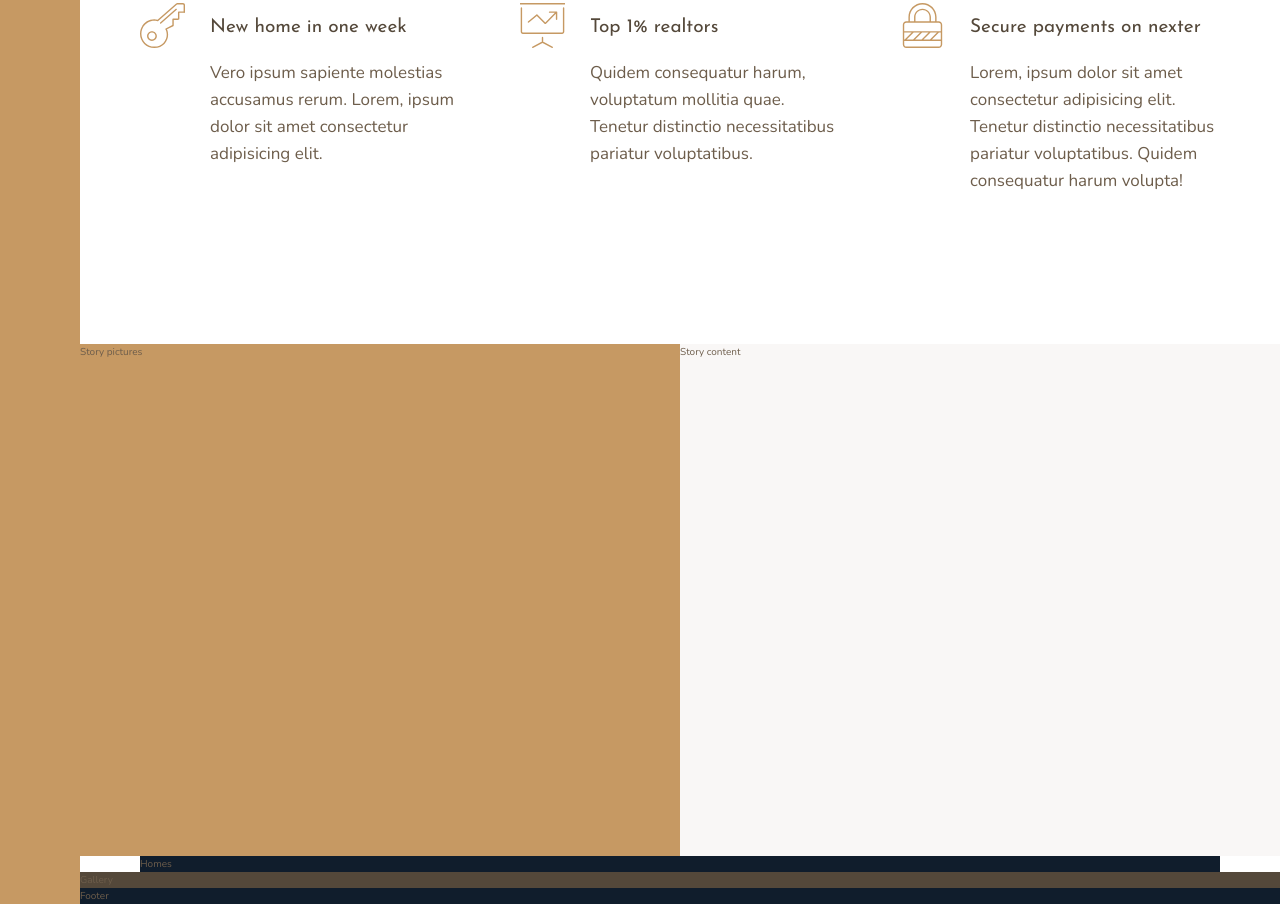
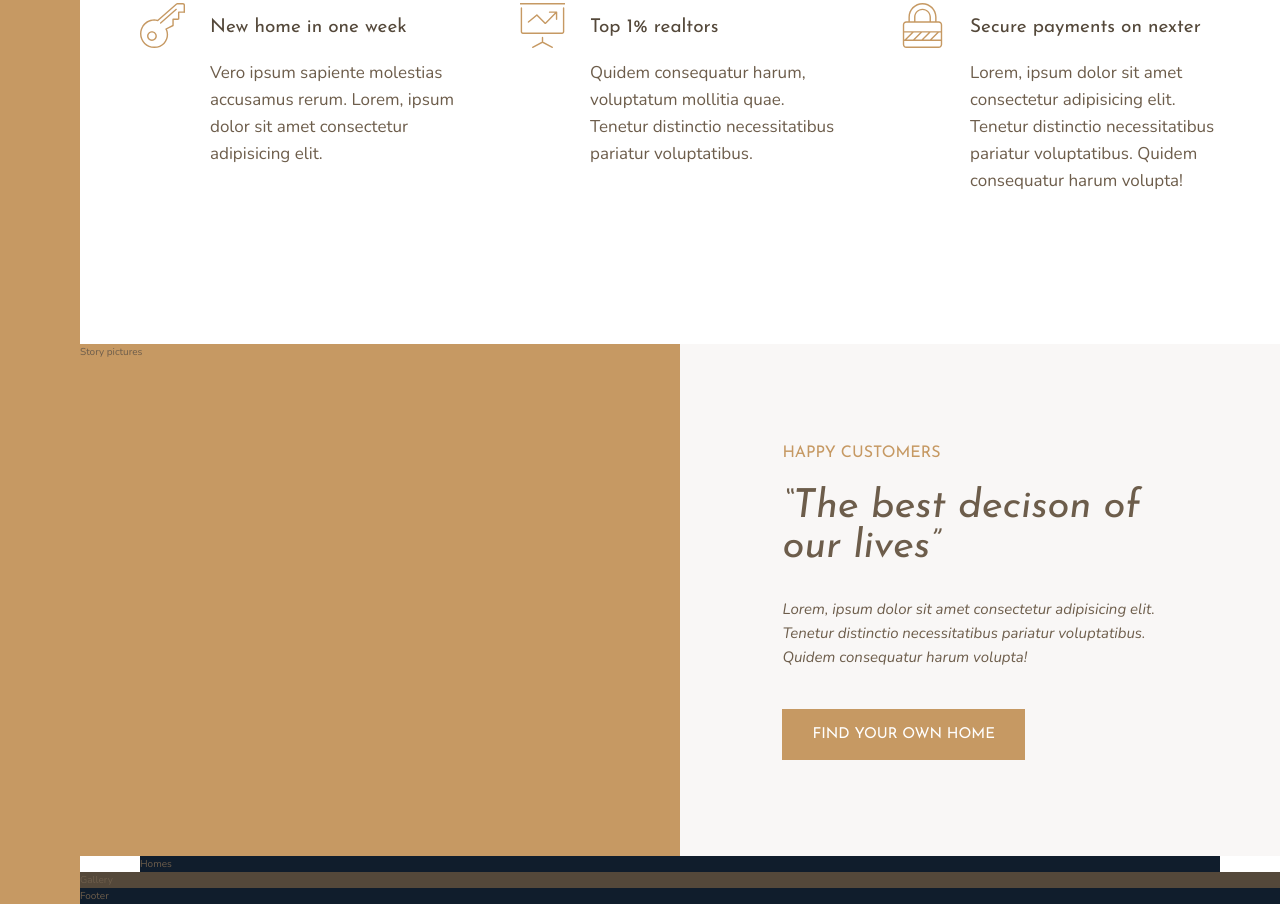
Before and after one commit to antebozic/nexter, a website: page index.html in a window 1280 px wide. Shown: the part 991-1895 px from the top of the page. Drawn offline with nearby package versions, Linux system fonts and the light colour scheme.

Commit message:
story content section styling

```diff
--- a/index.html
+++ b/index.html
@@ -92,7 +92,12 @@
         </div>
 
         <div class="story__content">
-            Story content
+            <h3 class="heading-3 mb-sm">Happy Customers</h3>
+            <h2 class="heading-2 mb-md" heading-2--dark>&ldquo;The best decison of our lives&rdquo;</h2>
+            <p class="story__text">
+                Lorem, ipsum dolor sit amet consectetur adipisicing elit. Tenetur distinctio necessitatibus pariatur voluptatibus. Quidem consequatur harum volupta!
+            </p>
+            <button class="btn">Find your own home</button>
         </div>
 
         <section class="homes">
--- a/sass/_story.scss
+++ b/sass/_story.scss
@@ -7,5 +7,23 @@
     &__content {
         background-color: $color-grey-light-1;
         grid-column: col-start 5 / full-end;
+
+        padding: 6rem 8vw;
+
+        display: flex;
+        flex-direction: column;
+        justify-content: center;
+        align-items: flex-start;
+
+        //grid solution
+        // display: grid;
+        // align-content: center;
+        // justify-items: start;
+    }
+
+    &__text {
+        font-size: 1.5rem;
+        font-style: italic;
+        margin-bottom: 4rem;
     }
 }
--- a/sass/_typography.scss
+++ b/sass/_typography.scss
@@ -9,10 +9,19 @@
 
 .heading-2 {
     @extend %heading;
+    font-size: 4rem;
+    font-style: italic;
+    line-height: 1;
+
+    &--light { color: $color-grey-light-1; }
+    &--dark { color: $color-grey-dark-1; }
 }
 
 .heading-3 {
     @extend %heading;
+    font-size: 1.6rem;
+    color: $color-primary;
+    text-transform: uppercase;
 }
 
 .heading-4 {
@@ -20,6 +29,27 @@
     font-size: 1.9rem;
 
     &--light { color: $color-grey-light-1; }
-
     &--dark { color: $color-grey-dark-1; }
 }
+
+.btn {
+    background-color: $color-primary;
+    color: #fff;
+    border: none;
+    border-radius: 0;
+    font-family: $font-display;
+    font-size: 1.5rem;
+    text-transform: uppercase;
+    padding: 1.8rem 3rem;
+    cursor: pointer;
+    transition: .2s all;
+
+    &:hover {
+        background-color: $color-primary-dark;
+    }
+}
+
+.mb-sm { margin-bottom: 2rem; }
+.mb-md { margin-bottom: 3rem; }
+.mb-lg { margin-bottom: 4rem; }
+.mb-hg { margin-bottom: 8rem; }
```
Also changed, not shown: css/style.css.
